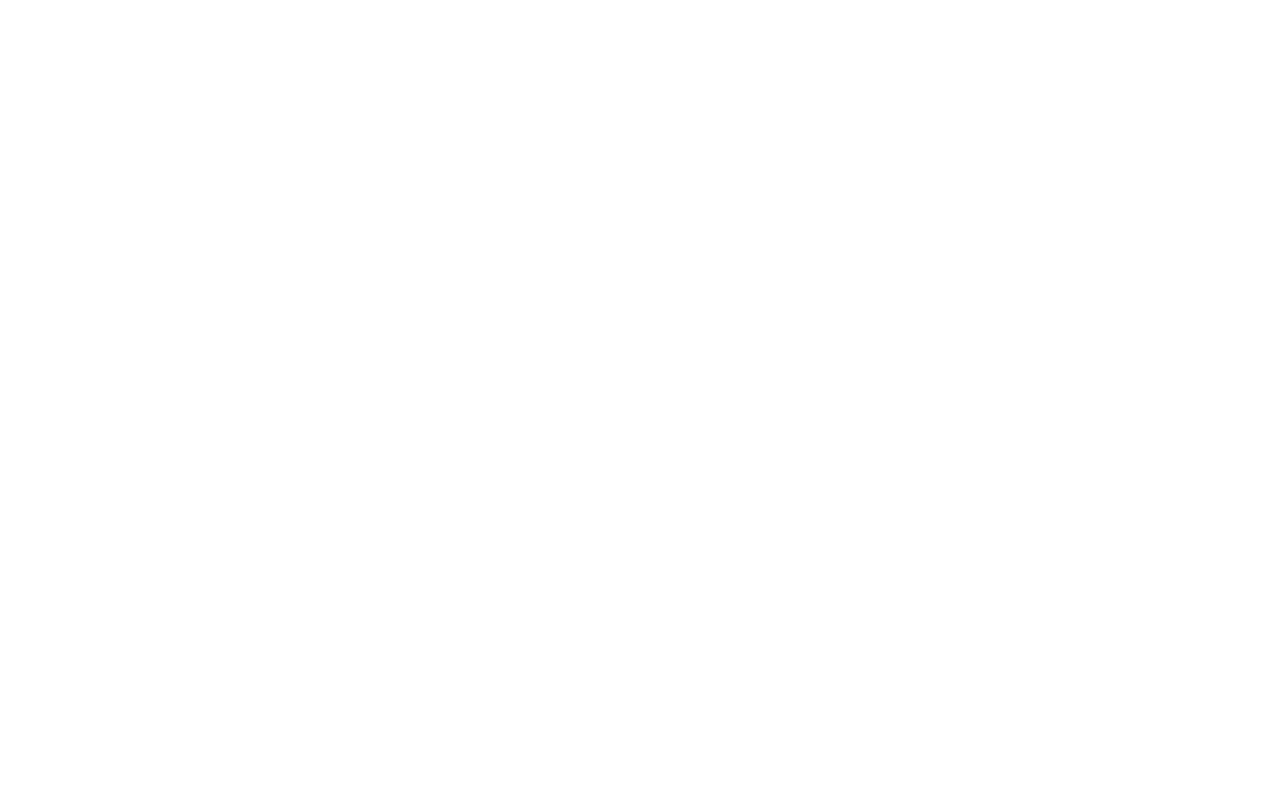
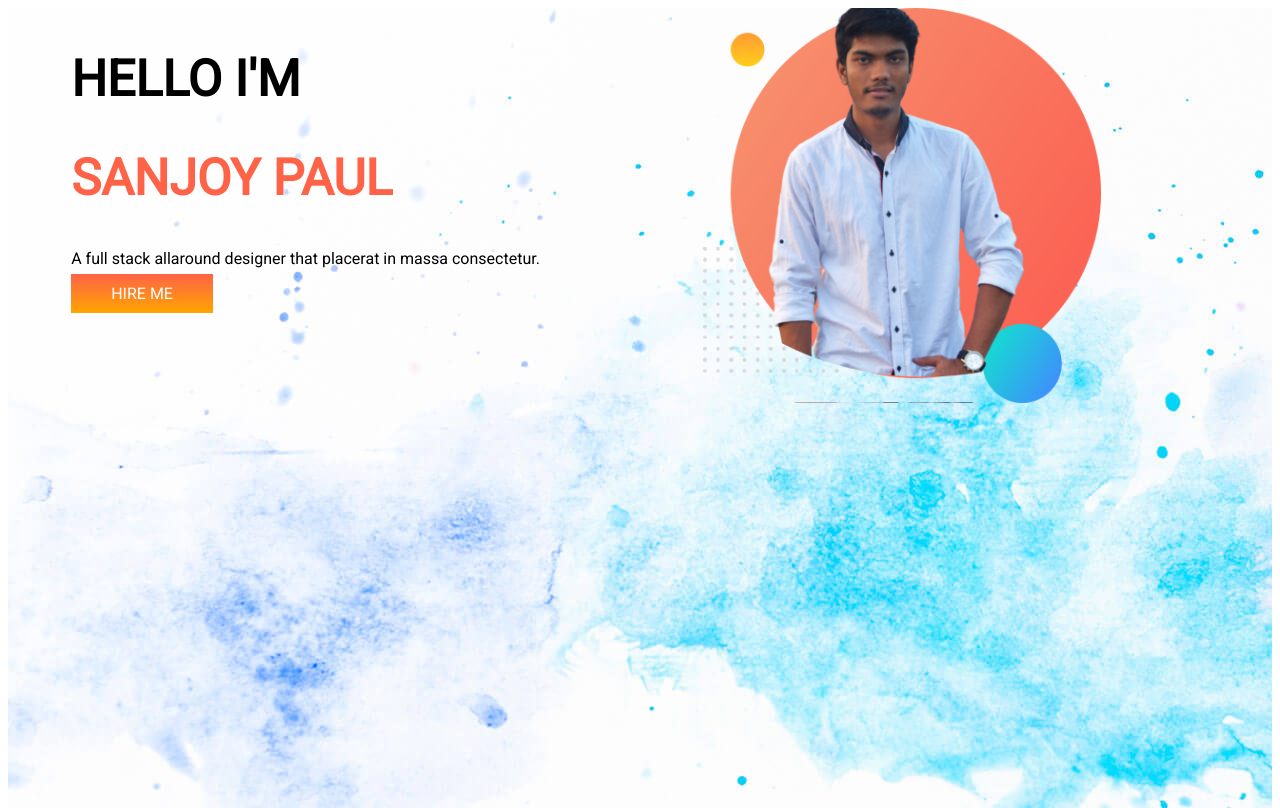
Before and after one commit to Sanjoy1210/personal-portfolio, a plain HTML site: page index.html in a window 1280 px wide. Drawn offline with Linux system fonts and the light colour scheme.

Commit message:
flexible container and top banner completed

```diff
--- a/index.html
+++ b/index.html
@@ -5,12 +5,25 @@
     <meta charset="UTF-8">
     <meta http-equiv="X-UA-Compatible" content="IE=edge">
     <meta name="viewport" content="width=device-width, initial-scale=1.0">
-    <title>Sanjoy Portfolio</title>
+    <title>Sanjoy Paul | Portfolio Website</title>
+    <link rel="preconnect" href="https://fonts.googleapis.com">
+    <link rel="preconnect" href="https://fonts.gstatic.com" crossorigin>
+    <link href="https://fonts.googleapis.com/css2?family=Roboto&display=swap" rel="stylesheet">
     <link rel="stylesheet" href="style.css">
 </head>
 
 <body>
-
+    <section class="top-banner flexible-container">
+        <div class="half-width">
+            <h1>HELLO I'M</h1>
+            <h1 class="orange-color">SANJOY PAUL</h1>
+            <p>A full stack allaround designer that placerat in massa consectetur.</p>
+            <a class="link-button" href="#">HIRE ME</a>
+        </div>
+        <div class="half-width">
+            <img src="images/sanjoy-pic-with-bg.png" alt="Sanjoy' image">
+        </div>
+    </section>
 </body>
 
 </html>
--- a/style.css
+++ b/style.css
@@ -0,0 +1,38 @@
+html, body {
+    font-family: 'Roboto', sans-serif;
+    height: 100%;
+}
+
+h1 {
+    font-size: 50px;
+}
+
+.orange-color {
+    color: tomato;
+}
+
+.flexible-container {
+    display: flex;
+}
+
+.top-banner {
+    background-image: url(images/banner.jpg);
+    background-repeat: no-repeat;
+    height: 100%;
+}
+
+.half-width {
+    width: 50%;
+    padding-left: 5%;
+}
+
+.half-width img {
+    width: 70%;
+}
+
+.link-button {
+    text-decoration: none;
+    background-image: linear-gradient(tomato, orange);
+    color: white;
+    padding: 10px 40px;
+}
```
Also changed, not shown: images/banner.jpg (added).
